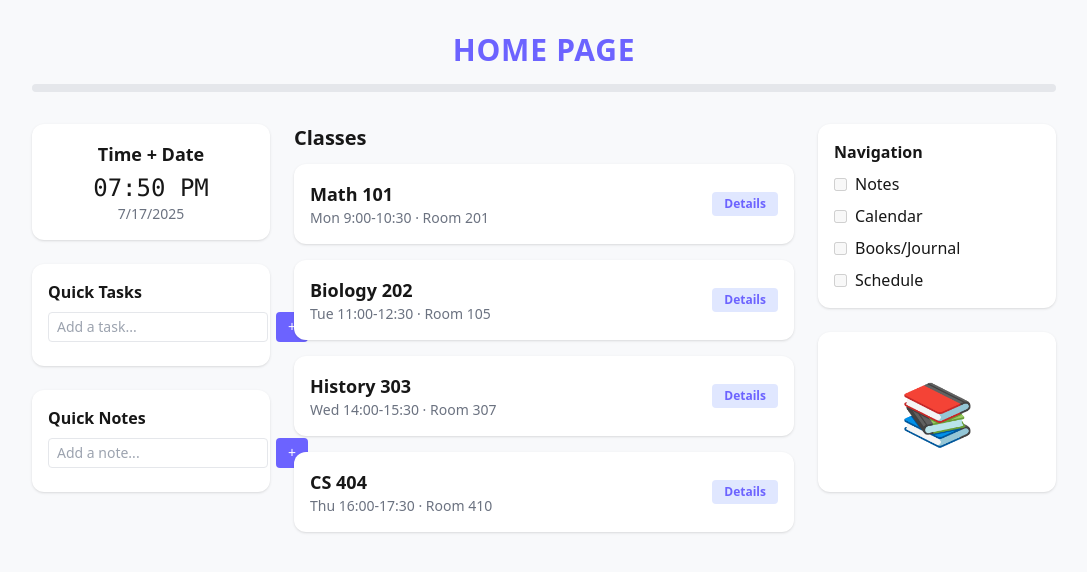
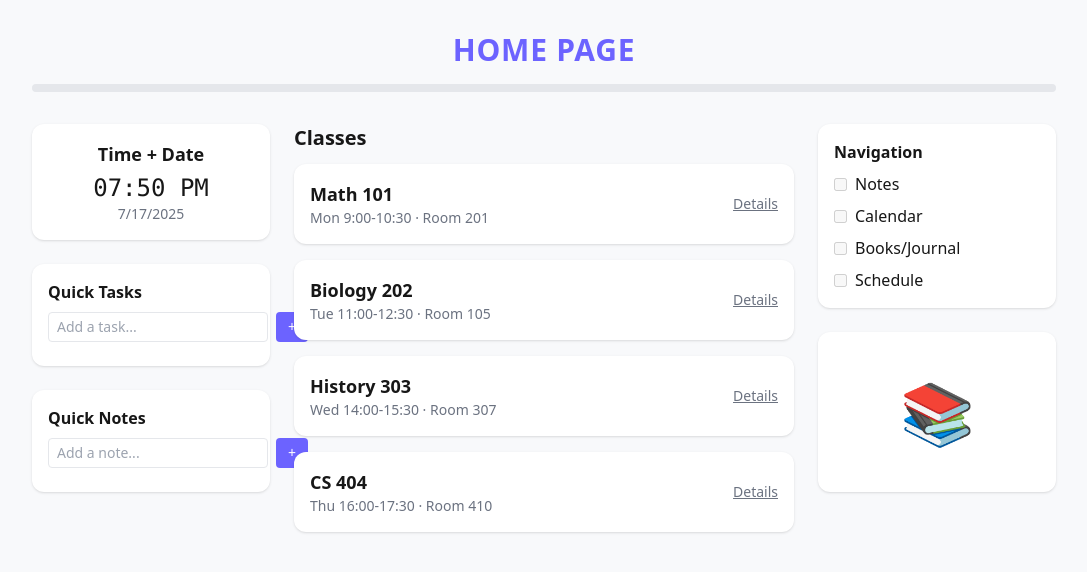
Before and after one commit to Natikagg22/fitness-app-circuit-stream-final-project, a Next.js app: page / in a window 1280 px wide. Shown: the top 572 px of the page, without its empty margins (96-1183 px from the left). Built offline with nearby package versions, Linux system fonts and the light colour scheme.

Commit message:
Update page.tsx

```diff
--- a/app/page.tsx
+++ b/app/page.tsx
@@ -27,25 +27,20 @@ const initialClasses: ClassItem[] = [
 ];
 
 export default function Home() {
-  // Time and Date
   const [now, setNow] = useState(new Date());
   useEffect(() => {
     const interval = setInterval(() => setNow(new Date()), 1000 * 30);
     return () => clearInterval(interval);
   }, []);
 
-  // Classes
   const [classes] = useState<ClassItem[]>(initialClasses);
 
-  // Quick Tasks
   const [tasks, setTasks] = useState<Task[]>([]);
   const [taskInput, setTaskInput] = useState("");
 
-  // Notes
   const [notes, setNotes] = useState<Note[]>([]);
   const [noteInput, setNoteInput] = useState("");
 
-  // Navigation
   const navItems = [
     { label: "Notes", href: "#" },
     { label: "Calendar", href: "#" },
@@ -96,9 +91,12 @@ export default function Home() {
           {/* Time + Date */}
           <div className="bg-white rounded-xl shadow p-4 flex flex-col items-center">
             <span className="text-lg font-semibold mb-1">Time + Date</span>
-            <span className="text-2xl font-mono">{now.toLocaleTimeString([], { hour: "2-digit", minute: "2-digit" })}</span>
+            <span className="text-2xl font-mono">
+              {now.toLocaleTimeString([], { hour: "2-digit", minute: "2-digit" })}
+            </span>
             <span className="text-sm text-gray-500">{now.toLocaleDateString()}</span>
           </div>
+
           {/* Quick Tasks */}
           <div className="bg-white rounded-xl shadow p-4">
             <span className="font-semibold text-base mb-2 block">Quick Tasks</span>
@@ -138,6 +136,7 @@ export default function Home() {
               ))}
             </ul>
           </div>
+
           {/* Quick Notes */}
           <div className="bg-white rounded-xl shadow p-4">
             <span className="font-semibold text-base mb-2 block">Quick Notes</span>
@@ -186,7 +185,9 @@ export default function Home() {
                     <div className="text-sm text-gray-500">{cls.time} &middot; {cls.location}</div>
                   </div>
                   <div className="flex gap-2">
-                    <button className="bg-[#e0e7ff] text-[#6c63ff] px-3 py-1 rounded text-xs font-semibold">Details</button>
+                    <button className="text-sm text-gray-500 hover:text-gray-700 underline">
+                      Details
+                    </button>
                   </div>
                 </div>
               ))}
@@ -208,7 +209,6 @@ export default function Home() {
             </ul>
           </div>
           <div className="bg-white rounded-xl shadow p-4 h-40 flex items-center justify-center text-gray-300">
-            {/* Placeholder for image or widget */}
             <span className="text-6xl">📚</span>
           </div>
         </aside>
```
